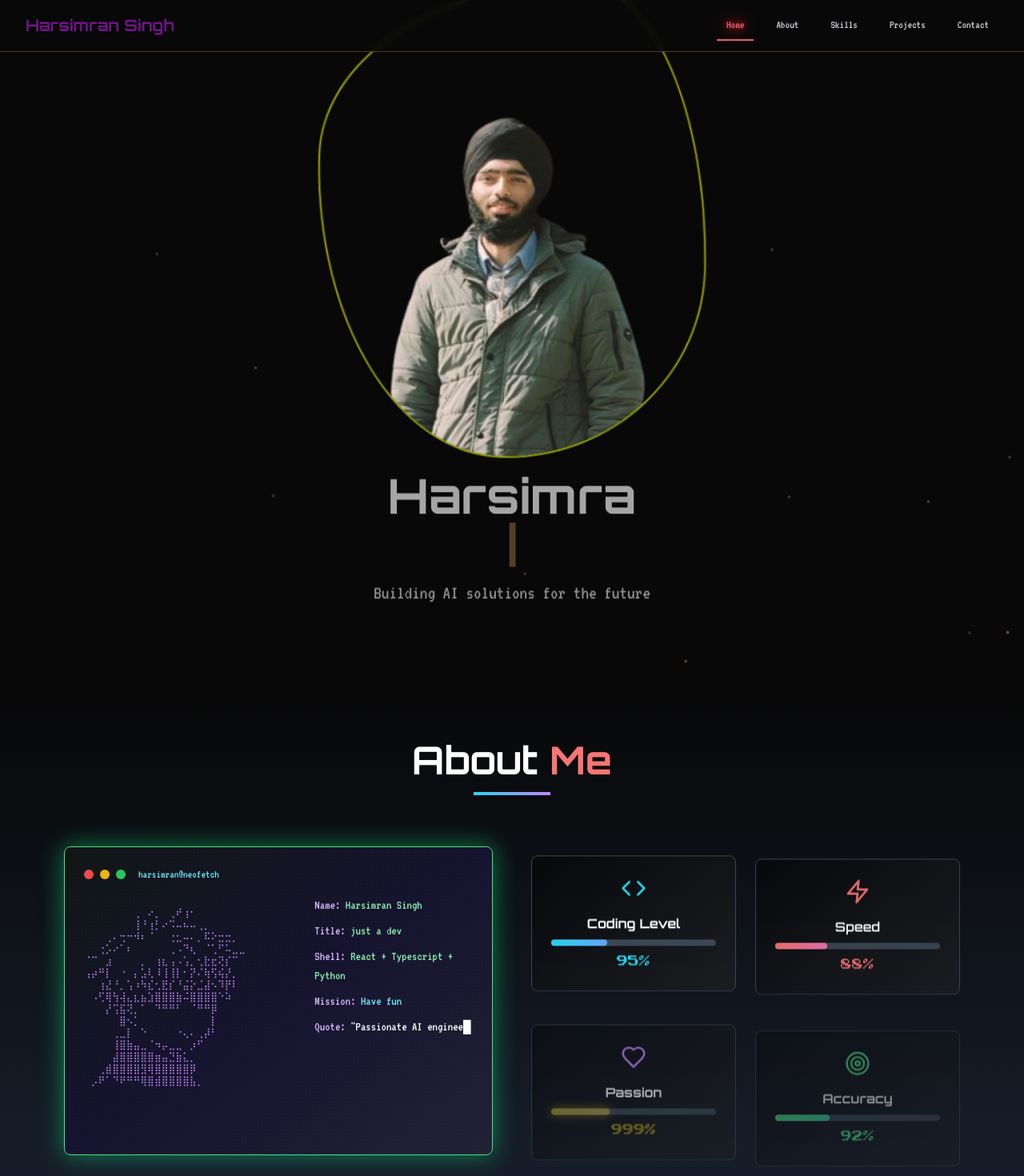
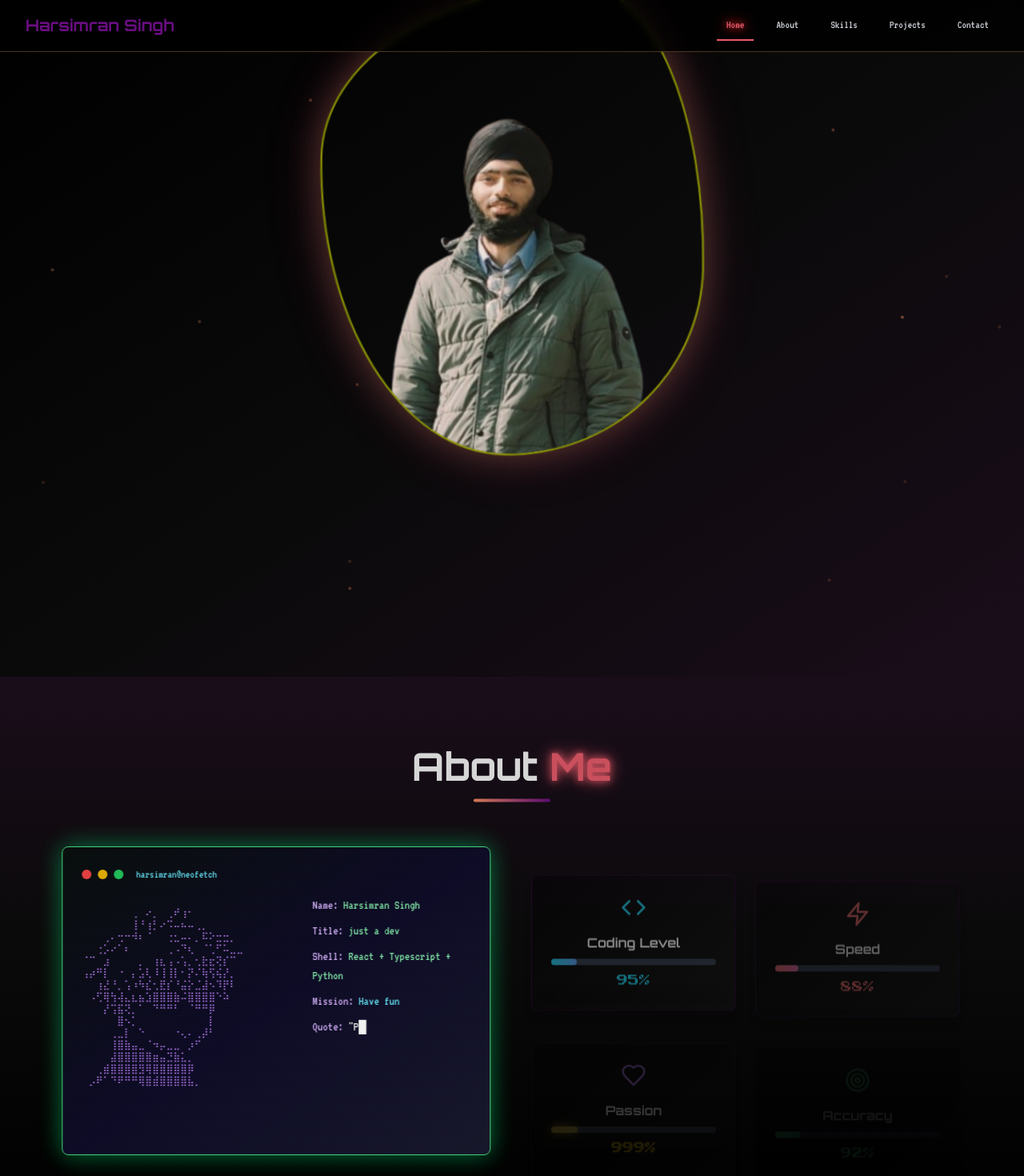
Before and after one commit to Harsimran-singh-7765/Portfolio-website-unprofessional, a React (Vite) app: page / in a window 1280 px wide. Shown: the top 1470 px of the page at 80% size. Built offline with nearby package versions, Linux system fonts and the light colour scheme.

Commit message:
Smooth Transitions and Consistent Color Theme

```diff
--- a/src/App.tsx
+++ b/src/App.tsx
@@ -15,7 +15,7 @@ function App() {
 
   const handlePreloaderComplete = () => {
     setIsLoading(false);
-    setTimeout(() => setShowContent(true), 100);
+    setTimeout(() => setShowContent(true), 200);
   };
 
   if (isLoading) {
@@ -23,7 +23,7 @@ function App() {
   }
 
   return (
-    <div className={`min-h-screen bg-black text-white overflow-x-hidden transition-opacity duration-1000 ${showContent ? 'opacity-100' : 'opacity-0'}`}>
+    <div className={`min-h-screen bg-gradient-to-br from-black via-[#0a0a0a] to-[#1a0d1a] text-white overflow-x-hidden transition-all duration-1500 ease-out ${showContent ? 'opacity-100 scale-100' : 'opacity-0 scale-95'}`}>
       <Navigation />
       <Hero />
       <About />
--- a/src/components/About.tsx
+++ b/src/components/About.tsx
@@ -8,54 +8,20 @@ import AboutTerminal from '../components/About_terminal';
 const About: React.FC = () => {
   const iconMap = { Code, Zap, Heart, Target };
 
-  // Terminal typing state
-  const lines = [
-    `> who am i`,
-    `${personalInfo.title} & Machine Learning Specialist`,
-    `> cat mission.txt`,
-    `${personalInfo.description}`,
-    `> echo $MISSION`,
-    `"${personalInfo.mission}"`
-  ];
-
-  const [displayedLines, setDisplayedLines] = useState<string[]>([]);
-  const [currentLineIndex, setCurrentLineIndex] = useState(0);
-  const [currentText, setCurrentText] = useState('');
-  const [charIndex, setCharIndex] = useState(0);
-
-  useEffect(() => {
-    if (currentLineIndex >= lines.length) return;
-
-    const currentLine = lines[currentLineIndex];
-
-    const timeout = setTimeout(() => {
-      if (charIndex < currentLine.length) {
-        setCurrentText((prev) => prev + currentLine[charIndex]);
-        setCharIndex(charIndex + 1);
-      } else {
-        setDisplayedLines([...displayedLines, currentLine]);
-        setCurrentLineIndex(currentLineIndex + 1);
-        setCurrentText('');
-        setCharIndex(0);
-      }
-    }, 1);
-    return () => clearTimeout(timeout);
-  }, [charIndex, currentLineIndex]);
-
   return (
-    <section id="about" className="py-20 bg-gradient-to-b from-black to-gray-900">
+    <section id="about" className="py-20 bg-gradient-to-b from-[#1a0d1a] via-[#0a0a0a] to-black transition-all duration-1000">
       <div className="max-w-6xl mx-auto px-4">
         <motion.div
           initial={{ opacity: 0, y: 50 }}
           whileInView={{ opacity: 1, y: 0 }}
-          transition={{ duration: 0.8 }}
+          transition={{ duration: 1, ease: "easeOut" }}
           viewport={{ once: true }}
           className="text-center mb-16"
         >
           <h2 className="text-4xl md:text-5xl font-orbitron font-bold text-white mb-4">
-            About <span className="text-red-400">Me</span>
+            About <span className="text-[#ee5d6c] glow-coral">Me</span>
           </h2>
-          <div className="w-24 h-1 bg-gradient-to-r from-cyan-400 to-purple-400 mx-auto"></div>
+          <div className="w-24 h-1 bg-gradient-to-r from-[#fb9062] to-[#6a0d83] mx-auto rounded-full shadow-lg shadow-[#fb9062]/50"></div>
         </motion.div>
 
         <div className="grid lg:grid-cols-2 gap-12 items-center">
@@ -75,10 +41,10 @@ const About: React.FC = () => {
                   key={stat.label}
                   initial={{ opacity: 0, y: 50 }}
                   whileInView={{ opacity: 1, y: 0 }}
-                  transition={{ duration: 0.6, delay: index * 0.1 }}
+                  transition={{ duration: 0.8, delay: index * 0.15, ease: "easeOut" }}
                   viewport={{ once: true }}
-                  whileHover={{ scale: 1.05, rotateY: 10 }}
-                  className="stat-card bg-black/40 border border-gray-700 rounded-lg p-3 md:p-6 text-center hover:border-cyan-400 transition-all duration-300 backdrop-blur-sm"
+                  whileHover={{ scale: 1.05, rotateY: 5, boxShadow: "0 0 25px rgba(251, 144, 98, 0.3)" }}
+                  className="stat-card bg-black/40 border border-[#6a0d83]/30 rounded-lg p-3 md:p-6 text-center hover:border-[#fb9062] transition-all duration-500 backdrop-blur-sm shadow-lg shadow-black/20"
                 >
 <IconComponent className={`w-6 h-6 md:w-8 md:h-8 mx-auto mb-2 md:mb-4 ${stat.color}`} />
 <h3 className="text-white font-orbitron font-bold mb-2 text-sm md:text-base">{stat.label}</h3>
--- a/src/components/Contact.tsx
+++ b/src/components/Contact.tsx
@@ -27,7 +27,7 @@ const Contact: React.FC = () => {
 
   return (
 
-<section id="contact" className="py-20 bg-gradient-to-b from-gray-900 to-black relative overflow-hidden">
+<section id="contact" className="py-20 bg-gradient-to-b from-black via-[#0a0a0a] to-[#1a0d1a] relative overflow-hidden transition-all duration-1000">
   {/* BACKGROUND ORBS */}
   <div className="absolute inset-0 opacity-10">
     <div className="absolute top-1/4 left-1/4 w-64 h-64 bg-[#ce4993] rounded-full blur-3xl"></div>
@@ -38,12 +38,12 @@ const Contact: React.FC = () => {
     <motion.div
       initial={{ opacity: 0, y: 50 }}
       whileInView={{ opacity: 1, y: 0 }}
-      transition={{ duration: 0.8 }}
+      transition={{ duration: 1, ease: "easeOut" }}
       viewport={{ once: true }}
       className="text-center mb-16"
     >
       <h2 className="text-4xl md:text-5xl font-orbitron font-bold text-white mb-4">
-        Summon <span className="text-[#ee5d6c]">Scroll</span>
+        Summon <span className="text-[#ee5d6c] glow-coral">Scroll</span>
       </h2>
       <div className="w-24 h-1 bg-gradient-to-r from-[#fb9062] to-[#6a0d83] mx-auto mb-4"></div>
       <p className="text-gray-300 font-vt323 text-lg">Ready to start your next digital quest?</p>
--- a/src/components/Footer.tsx
+++ b/src/components/Footer.tsx
@@ -4,12 +4,12 @@ import { Heart } from 'lucide-react';
 
 const Footer: React.FC = () => {
   return (
-    <footer className="bg-black border-t border-purple-500/30 py-8">
+    <footer className="bg-gradient-to-t from-[#1a0d1a] to-black border-t border-[#6a0d83]/30 py-8 transition-all duration-1000">
       <div className="max-w-6xl mx-auto px-4">
         <motion.div
           initial={{ opacity: 0, y: 20 }}
           whileInView={{ opacity: 1, y: 0 }}
-          transition={{ duration: 0.8 }}
+          transition={{ duration: 1, ease: "easeOut" }}
           viewport={{ once: true }}
           className="text-center"
         >
@@ -23,7 +23,7 @@ const Footer: React.FC = () => {
             © 2025 Harsimran Singh. All rights reserved.
           </div>
 
-          <div className="text-purple-400 font-vt323 text-sm">
+          <div className="text-[#ce4993] font-vt323 text-sm glow-rose">
             "Transforming data into intelligent solutions"
           </div>
         </motion.div>
--- a/src/components/Hero.tsx
+++ b/src/components/Hero.tsx
@@ -120,10 +120,10 @@ useEffect(() => {
     <section
       id="home"
       ref={sectionRef}
-      className="w-full min-h-screen flex items-center justify-center relative overflow-hidden bg-black px-4 py-20 md:py-0"
+      className="w-full min-h-screen flex items-center justify-center relative overflow-hidden bg-gradient-to-br from-black via-[#0a0a0a] to-[#1a0d1a] px-4 py-20 md:py-0 transition-all duration-1000 ease-out"
     >
       {/* 🟣 Background Grid or Particles */}
-      <div className="absolute inset-0 opacity-20 z-0">
+      <div className="absolute inset-0 opacity-10 z-0">
         <div className="grid-background"></div>
       </div>
 
@@ -132,7 +132,10 @@ useEffect(() => {
         {[...Array(15)].map((_, i) => (
           <motion.div
             key={i}
-            className="absolute w-1 h-1 bg-[#fb9062] rounded-full hidden md:block"
+            className="absolute w-1 h-1 bg-[#fb9062] rounded-full hidden md:block opacity-60"
+            style={{
+              boxShadow: '0 0 8px #fb9062',
+            }}
             animate={{
               x: [0, Math.random() * (typeof window !== 'undefined' ? window.innerWidth : 1200)],
               y: [0, Math.random() * (typeof window !== 'undefined' ? window.innerHeight : 800)],
@@ -158,24 +161,27 @@ useEffect(() => {
           ref={posterRef}
           initial={{ scale: 0.8, opacity: 0 }}
           animate={{ scale: 1, opacity: 1 }}
-          transition={{ duration: 1, type: 'spring' }}
+          transition={{ duration: 1.5, type: 'spring', stiffness: 80, damping: 20 }}
           className="bounty-poster mx-auto mb-6 md:mb-8 flex items-center justify-center"
         >
           <div className="relative">
             <motion.div
               className="flex items-center justify-center relative"
               whileHover={{ scale: 1.05 }}
-              transition={{ type: 'spring', stiffness: 100, damping: 10 }}
+              transition={{ type: 'spring', stiffness: 120, damping: 15 }}
             >
               <div
-                className={`w-[280px] h-[350px] sm:w-[320px] sm:h-[400px] md:w-[400px] md:h-[500px] lg:w-[450px] lg:h-[550px] morph-bubble overflow-hidden shadow-xl rounded-[40%/30%] transition-all duration-300 ${
+                className={`w-[280px] h-[350px] sm:w-[320px] sm:h-[400px] md:w-[400px] md:h-[500px] lg:w-[450px] lg:h-[550px] morph-bubble overflow-hidden shadow-2xl rounded-[40%/30%] transition-all duration-500 ease-out ${
                   isGlitching ? 'glitch-box' : ''
                 }`}
+                style={{
+                  boxShadow: '0 0 40px rgba(251, 144, 98, 0.3), 0 0 80px rgba(206, 73, 147, 0.2)',
+                }}
               >
                 <img
                   src={imageSrc}
                   alt={personalInfo.name}
-                  className="w-full h-full object-cover scale-105 transition-transform duration-700 ease-in-out"
+                  className="w-full h-full object-cover scale-105 transition-all duration-700 ease-out"
                   draggable={false}
                 />
               </div>
@@ -187,24 +193,24 @@ useEffect(() => {
         <motion.div
           initial={{ opacity: 0, y: 20 }}
           animate={{ opacity: 1, y: 0 }}
-          transition={{ delay: 0.5, duration: 0.8 }}
+          transition={{ delay: 0.8, duration: 1, ease: "easeOut" }}
           className="mb-6 md:mb-8 px-4"
         >
-          <h1 className="text-2xl sm:text-3xl md:text-4xl lg:text-5xl xl:text-6xl font-orbitron font-bold mb-4 leading-tight text-white">
+          <h1 className="text-2xl sm:text-3xl md:text-4xl lg:text-5xl xl:text-6xl font-orbitron font-bold mb-4 leading-tight text-white transition-all duration-500">
             {displayLines.map((line, i) => (
               <span
                 key={i}
                 className={`block ${
-                  i === 1 ? 'text-[#ce4993]' : 'text-white'
-                } transition-all duration-300`}
+                  i === 1 ? 'text-[#ce4993] glow-rose' : 'text-white'
+                } transition-all duration-500`}
               >
                 {line}
               </span>
             ))}
-            {isTyping && <span className="text-[#eeaf61] animate-pulse">|</span>}
+            {isTyping && <span className="text-[#eeaf61] animate-pulse glow-sunset-gold">|</span>}
           </h1>
 
-          <p className="text-base sm:text-lg md:text-xl lg:text-2xl text-gray-300 font-vt323 max-w-2xl mx-auto">
+          <p className="text-base sm:text-lg md:text-xl lg:text-2xl text-gray-300 font-vt323 max-w-2xl mx-auto transition-all duration-500">
             {personalInfo.subtitle}
           </p>
         </motion.div>
@@ -213,11 +219,11 @@ useEffect(() => {
         <motion.button
           initial={{ opacity: 0, y: 20 }}
           animate={{ opacity: 1, y: 0 }}
-          transition={{ delay: 1, duration: 0.8 }}
-          whileHover={{ scale: 1.05 }}
+          transition={{ delay: 1.2, duration: 1, ease: "easeOut" }}
+          whileHover={{ scale: 1.05, boxShadow: "0 0 30px rgba(206, 73, 147, 0.6)" }}
           whileTap={{ scale: 0.95 }}
           onClick={() => document.getElementById('about')?.scrollIntoView({ behavior: 'smooth' })}
-          className="anime-button bg-gradient-to-r from-[#ee5d6c] to-[#6a0d83] text-white px-6 py-3 md:px-8 md:py-4 rounded-lg font-orbitron font-bold text-base md:text-lg hover:shadow-lg hover:shadow-[#ce4993]/50 transition-all duration-300"
+          className="anime-button bg-gradient-to-r from-[#ee5d6c] to-[#6a0d83] text-white px-6 py-3 md:px-8 md:py-4 rounded-lg font-orbitron font-bold text-base md:text-lg shadow-lg shadow-[#ce4993]/30 transition-all duration-500 ease-out border border-[#ce4993]/20"
         >
           Enter Digital World
         </motion.button>
--- a/src/components/Preloader.tsx
+++ b/src/components/Preloader.tsx
@@ -14,7 +14,7 @@ const Preloader: React.FC<PreloaderProps> = ({ onComplete }) => {
   useEffect(() => {
     const tl = gsap.timeline({
       onComplete: () => {
-        setTimeout(onComplete, 500);
+        setTimeout(onComplete, 300);
       }
     });
 
@@ -25,52 +25,52 @@ const Preloader: React.FC<PreloaderProps> = ({ onComplete }) => {
       y: 50
     });
 
-    // Animation sequence
+    // Animation sequence with smoother transitions
     tl.to(welcomeRef.current, {
       opacity: 1,
       scale: 1,
       y: 0,
-      duration: 1,
+      duration: 1.2,
       ease: "back.out(1.7)"
     })
     .to(fireTextRef.current, {
       opacity: 1,
       scale: 1,
       y: 0,
-      duration: 0.8,
+      duration: 1,
       ease: "power2.out"
-    }, "-=0.5")
+    }, "-=0.6")
     .to([welcomeRef.current, fireTextRef.current], {
-      scale: 1.2,
-      duration: 0.5,
+      scale: 1.1,
+      duration: 0.6,
       ease: "power2.inOut"
-    }, "+=0.5")
+    }, "+=0.4")
     .to([welcomeRef.current, fireTextRef.current], {
-      scale: 20,
+      scale: 25,
       opacity: 0,
-      duration: 1.2,
+      duration: 1.5,
       ease: "power2.in"
-    }, "+=0.3")
+    }, "+=0.2")
     .to(preloaderRef.current, {
       opacity: 0,
-      duration: 0.8,
+      duration: 1,
       ease: "power2.inOut"
-    }, "-=0.5");
+    }, "-=0.8");
 
-    // Particle animation
+    // Particle animation with city sunset colors
     const particles = particlesRef.current?.children;
     if (particles) {
       Array.from(particles).forEach((particle, i) => {
         gsap.to(particle, {
-          x: `random(-200, 200)`,
-          y: `random(-200, 200)`,
+          x: `random(-300, 300)`,
+          y: `random(-300, 300)`,
           rotation: `random(0, 360)`,
-          scale: `random(0.5, 1.5)`,
-          duration: `random(2, 4)`,
+          scale: `random(0.3, 1.2)`,
+          duration: `random(3, 6)`,
           repeat: -1,
           yoyo: true,
           ease: "sine.inOut",
-          delay: i * 0.1
+          delay: i * 0.15
         });
       });
     }
@@ -83,74 +83,86 @@ const Preloader: React.FC<PreloaderProps> = ({ onComplete }) => {
   return (
     <div
       ref={preloaderRef}
-      className="fixed inset-0 z-50 bg-black flex items-center justify-center overflow-hidden"
+      className="fixed inset-0 z-50 bg-gradient-to-br from-black via-[#1a0d1a] to-[#0d0a1a] flex items-center justify-center overflow-hidden"
     >
-      {/* Animated Background */}
-      <div className="absolute inset-0 bg-gradient-to-br from-black via-purple-900/20 to-black">
-        <div className="absolute inset-0 opacity-30">
+      {/* Animated Background with matching colors */}
+      <div className="absolute inset-0 bg-gradient-to-br from-black via-[#6a0d83]/10 to-[#fb9062]/5">
+        <div className="absolute inset-0 opacity-20">
           <div className="grid-background"></div>
         </div>
       </div>
 
-      {/* Floating Particles */}
+      {/* Floating Particles with city sunset palette */}
       <div ref={particlesRef} className="absolute inset-0 pointer-events-none">
-        {[...Array(15)].map((_, i) => (
+        {[...Array(20)].map((_, i) => {
+          const colors = ['#fb9062', '#ee5d6c', '#ce4993', '#6a0d83', '#eeaf61'];
+          const color = colors[i % colors.length];
+          return (
             <div
               key={i}
-            className="absolute w-2 h-2 bg-gradient-to-r from-orange-400 to-red-500 rounded-full"
+              className="absolute w-2 h-2 rounded-full opacity-60"
               style={{
+                background: `radial-gradient(circle, ${color}, ${color}88)`,
                 left: `${Math.random() * 100}%`,
                 top: `${Math.random() * 100}%`,
+                boxShadow: `0 0 10px ${color}`,
               }}
             />
-        ))}
+          );
+        })}
       </div>
 
       {/* Main Content */}
       <div className="relative z-10 text-center">
-        {/* Welcome Text */}
+        {/* Welcome Text with matching gradient */}
         <div
           ref={welcomeRef}
           className="mb-8"
         >
-          <h1 className="text-4xl md:text-6xl lg:text-8xl font-orbitron font-bold text-transparent bg-clip-text bg-gradient-to-r from-orange-400 via-red-500 to-pink-500 mb-4">
+          <h1 className="text-4xl md:text-6xl lg:text-8xl font-orbitron font-bold text-transparent bg-clip-text bg-gradient-to-r from-[#fb9062] via-[#ee5d6c] to-[#ce4993] mb-4 glow-orange">
             WELCOME
           </h1>
-          <div className="w-32 h-1 bg-gradient-to-r from-orange-400 to-red-500 mx-auto"></div>
+          <div className="w-32 h-1 bg-gradient-to-r from-[#fb9062] to-[#6a0d83] mx-auto rounded-full shadow-lg shadow-[#fb9062]/50"></div>
         </div>
 
-        {/* Fire Text Effect */}
+        {/* Fire Text Effect with consistent colors */}
         <div
           ref={fireTextRef}
           className="relative"
         >
-          <div className="text-2xl md:text-4xl font-vt323 text-orange-300 fire-text">
+          <div className="text-2xl md:text-4xl font-vt323 text-[#eeaf61] glow-sunset-gold">
             TO THE DIGITAL REALM
           </div>
 
-          {/* Fire particles */}
+          {/* Fire particles with matching colors */}
           <div className="absolute inset-0 pointer-events-none">
-            {[...Array(8)].map((_, i) => (
+            {[...Array(12)].map((_, i) => {
+              const colors = ['#fb9062', '#eeaf61', '#ee5d6c'];
+              const color = colors[i % colors.length];
+              return (
                 <div
                   key={i}
-                className="absolute w-1 h-1 bg-orange-400 rounded-full animate-pulse"
+                  className="absolute w-1 h-1 rounded-full animate-pulse"
                   style={{
-                  left: `${20 + i * 10}%`,
+                    backgroundColor: color,
+                    left: `${15 + i * 6}%`,
                     top: `${Math.random() * 100}%`,
-                  animationDelay: `${i * 0.2}s`,
+                    animationDelay: `${i * 0.15}s`,
+                    boxShadow: `0 0 8px ${color}`,
                   }}
                 />
-            ))}
+              );
+            })}
           </div>
         </div>
 
-        {/* Loading indicator */}
+        {/* Loading indicator with matching theme */}
         <div className="mt-12">
-          <div className="w-64 h-1 bg-gray-800 rounded-full mx-auto overflow-hidden">
-            <div className="h-full bg-gradient-to-r from-orange-400 to-red-500 rounded-full animate-pulse loading-bar"></div>
+          <div className="w-64 h-2 bg-gray-900/50 rounded-full mx-auto overflow-hidden border border-[#6a0d83]/30">
+            <div className="h-full bg-gradient-to-r from-[#fb9062] to-[#6a0d83] rounded-full animate-pulse loading-bar shadow-lg shadow-[#fb9062]/30"></div>
           </div>
-          <p className="text-orange-300 font-vt323 mt-4 text-lg animate-pulse">
-            Initializing...
+          <p className="text-[#ce4993] font-vt323 mt-4 text-lg animate-pulse glow-rose">
+            Initializing Digital Matrix...
           </p>
         </div>
       </div>
--- a/src/index.css
+++ b/src/index.css
@@ -20,20 +20,31 @@
 
 /* === Custom Scrollbar (Updated with City Sunset) === */
 ::-webkit-scrollbar {
-  width: 8px;
+  width: 0px;
+  background: transparent;
 }
 
 ::-webkit-scrollbar-track {
-  background: #1a1a1a;
+  background: transparent;
 }
 
 ::-webkit-scrollbar-thumb {
-  background: linear-gradient(45deg, #fb9062, #6a0d83); /* sunset-orange to deep-purple */
-  border-radius: 4px;
+  background: transparent;
 }
 
 ::-webkit-scrollbar-thumb:hover {
-  background: linear-gradient(45deg, #ee5d6c, #ce4993); /* coral-pink to rose */
+  background: transparent;
+}
+
+/* Hide scrollbar for Firefox */
+html {
+  scrollbar-width: none;
+  -ms-overflow-style: none;
+}
+
+/* Ensure smooth scrolling */
+* {
+  scroll-behavior: smooth;
 }
 
 /* === Glow Effects (Updated with City Sunset Palette) === */
```
Also changed, not shown: src/components/Projects.tsx (+4 -4 lines), src/components/Skills.tsx (+4 -4 lines). Lines whose indentation alone changed are shown as unchanged.
